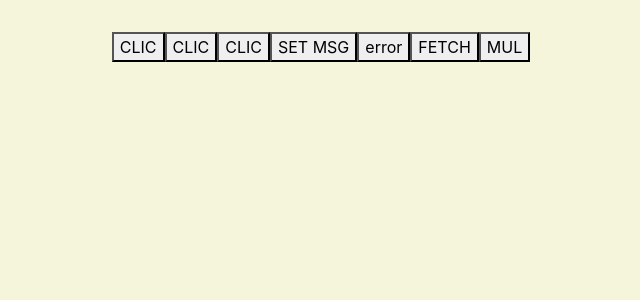
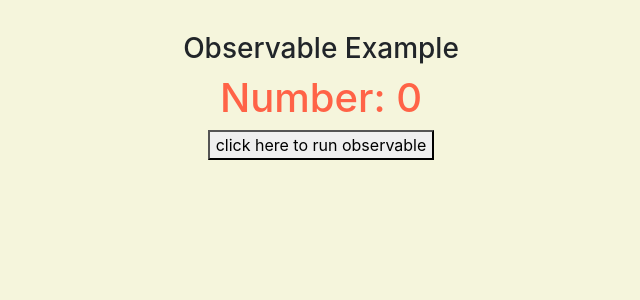
Before and after one commit to GonzaloGuaimas/final-project-OpenBootCamp, a React (Create React App) app: page / in a window 1280 px wide. Shown: the top 300 px of the page, without its empty margins (319-959 px from the left). Built offline with nearby package versions, Linux system fonts and the light colour scheme.

Commit message:
add observable example

```diff
--- a/src/App.js
+++ b/src/App.js
@@ -6,6 +6,7 @@ import Father from './components/containers/father';
 import LoginFormik from './components/pure/forms/LoginFormik';
 import { TaskFormik } from './components/pure/forms/taskFormik';
 import AsyncExample from './components/pure/AsyncExample';
+import { ObservableExample } from './components/pure/ObservableExample';
 
 
 function App() {
@@ -21,7 +22,8 @@ function App() {
       {/* <LoginFormik></LoginFormik> */}
       {/* <TaskFormik></TaskFormik> */}
 
-      <AsyncExample></AsyncExample>
+      {/* <AsyncExample></AsyncExample> */}
+      <ObservableExample></ObservableExample>
     </div>
   );
 }
--- /dev/null
+++ b/src/components/pure/ObservableExample.jsx
@@ -0,0 +1,34 @@
+import React, { useState } from 'react'
+import { getNumbers } from '../../services/observableService'
+
+export const ObservableExample = () => {
+
+    const [ number, setNumebr] = useState(0)
+    console.log('Suscription to observable')
+    const obtainNumber = () => {
+        getNumbers.subscribe(
+            {
+                next(newNumber){
+                    console.log('value: '+ newNumber)
+                    setNumebr(newNumber)
+                },
+                error(){
+                    alert('error')
+                    console.log('Error in observable')
+                },
+                complete(){
+                    alert('finished: '+number)
+                    console.log('Copmplete observalbe')
+                }
+            }
+        )
+        console.log('Finished observable')
+    }
+  return (
+    <div>
+        <h3>Observable Example</h3>
+        <h1>Number: {number}</h1>
+        <button onClick={obtainNumber}> click here to run observable</button>
+    </div>
+  )
+}
--- /dev/null
+++ b/src/services/observableService.js
@@ -0,0 +1,12 @@
+import { Observable,  } from 'rxjs'
+
+export const getNumbers = new Observable(suscriber => {
+    suscriber.next(2)
+    setTimeout(() => {
+        suscriber.next(4)
+    },3000)
+    setTimeout(() => {
+        suscriber.next(4)
+        suscriber.complete()
+    },2000)
+})
```
